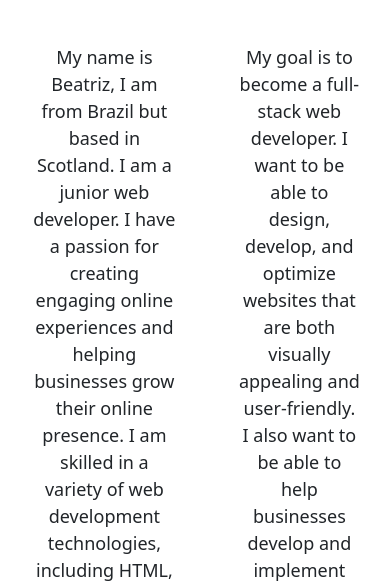
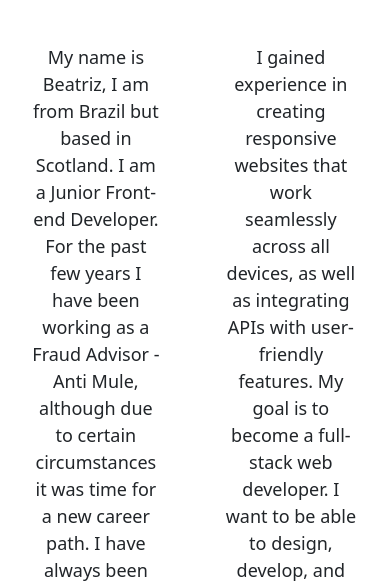
Before and after one commit to Freitassbea/My-Portfolio, a plain HTML site: page about.html in a window 390 px wide. Shown: the part 255-843 px from the top of the page. Drawn offline with nearby package versions, Linux system fonts and the light colour scheme.

Commit message:
Made the website more responsive and SEO friendly

```diff
--- a/about.html
+++ b/about.html
@@ -28,7 +28,7 @@
             src="img/Capture.PNG"
             width="80px"
             class="logo circle rounded-circle shadow"
-            href="/index.html"
+            href="/"
             title="logo-picture"
           />
         </a>
@@ -64,18 +64,21 @@
     <div class="about-paragraphs">
       <p>
         My name is Beatriz, I am from Brazil but based in Scotland. I am a
-        junior web developer. I have a passion for creating engaging online
-        experiences and helping businesses grow their online presence. I am
-        skilled in a variety of web development technologies, including HTML,
-        CSS, JavaScrip.
+        Junior Front-end Developer. For the past few years I have been working
+        as a Fraud Advisor -Anti Mule, although due to certain circumstances it
+        was time for a new career path. I have always been interested in tech or
+        anything tech related, so I decided to do some research and I came
+        across coding.
         <br />
         <br />
       </p>
       <p>
-        My goal is to become a full-stack web developer. I want to be able to
-        design, develop, and optimize websites that are both visually appealing
-        and user-friendly. I also want to be able to help businesses develop and
-        implement successful.
+        I gained experience in creating responsive websites that work seamlessly
+        across all devices, as well as integrating APIs with user-friendly
+        features. My goal is to become a full-stack web developer. I want to be
+        able to design, develop, and optimize websites that are both visually
+        appealing and user-friendly. I also want to be able to help businesses
+        develop and implement successful.
       </p>
       <br />
       <br />
@@ -87,6 +90,7 @@
             src="/img/Ballet.PNG"
             id="ballet "
             alt="BalletProject"
+            title="Ballet-Project"
             class="img-fluid p-2 mb-4 shadow rounded"
           />
         </div>
@@ -94,6 +98,8 @@
           <img
             src="/img/Rio Itinerary.PNG"
             alt="RioProject"
+            alt="rio-Project"
+            title="rio-project"
             class="img-fluid p-2 mb-4 shadow rounded"
           />
         </div>
@@ -101,6 +107,7 @@
           <img
             src="/img/World Clock.PNG "
             alt="weatherProject"
+            title="weather-Project"
             class="img-fluid p-2 mb-4 shadow rounded"
           />
         </div>
--- a/css/style.css
+++ b/css/style.css
@@ -140,7 +140,7 @@ p {
   }
 
   h2 {
-    font-size: 33px;
+    font-size: 32px;
     text-align: center;
   }
 }
```
Also changed, not shown: index.html (+8 -6 lines).
